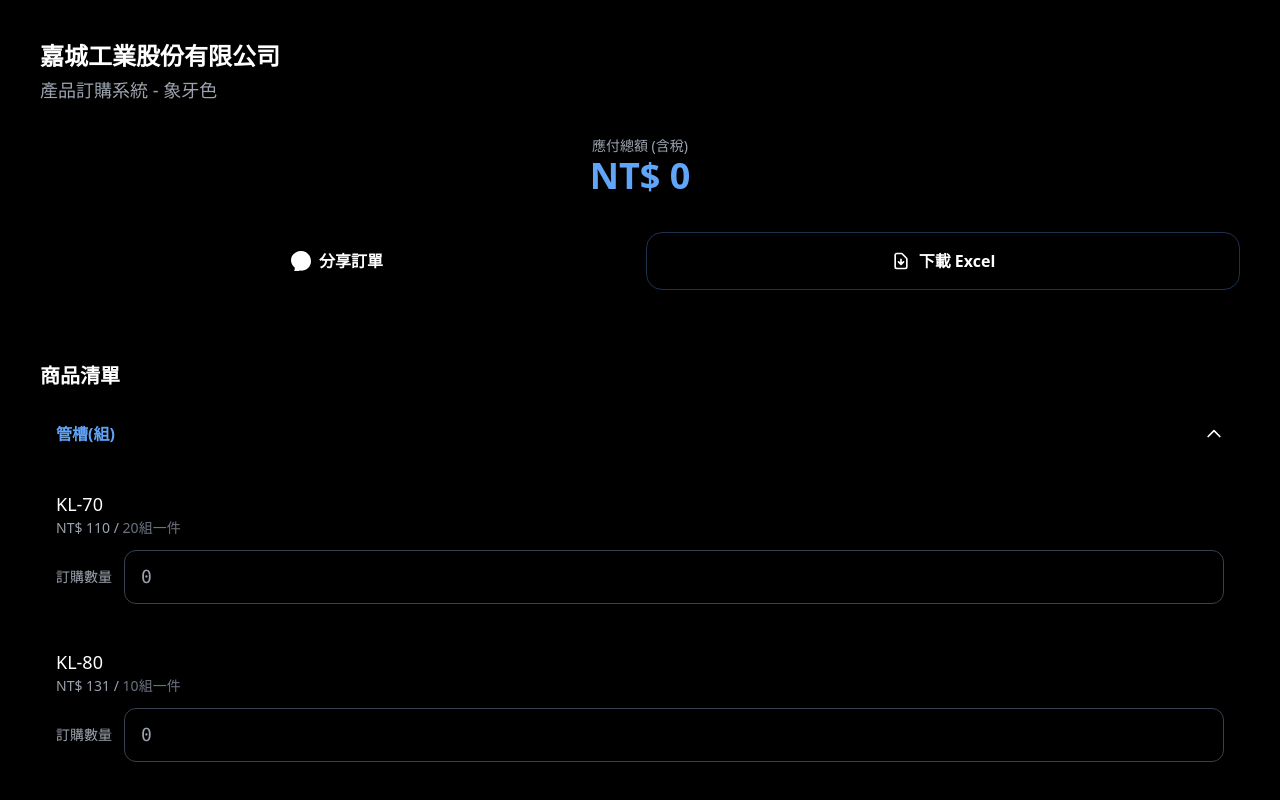
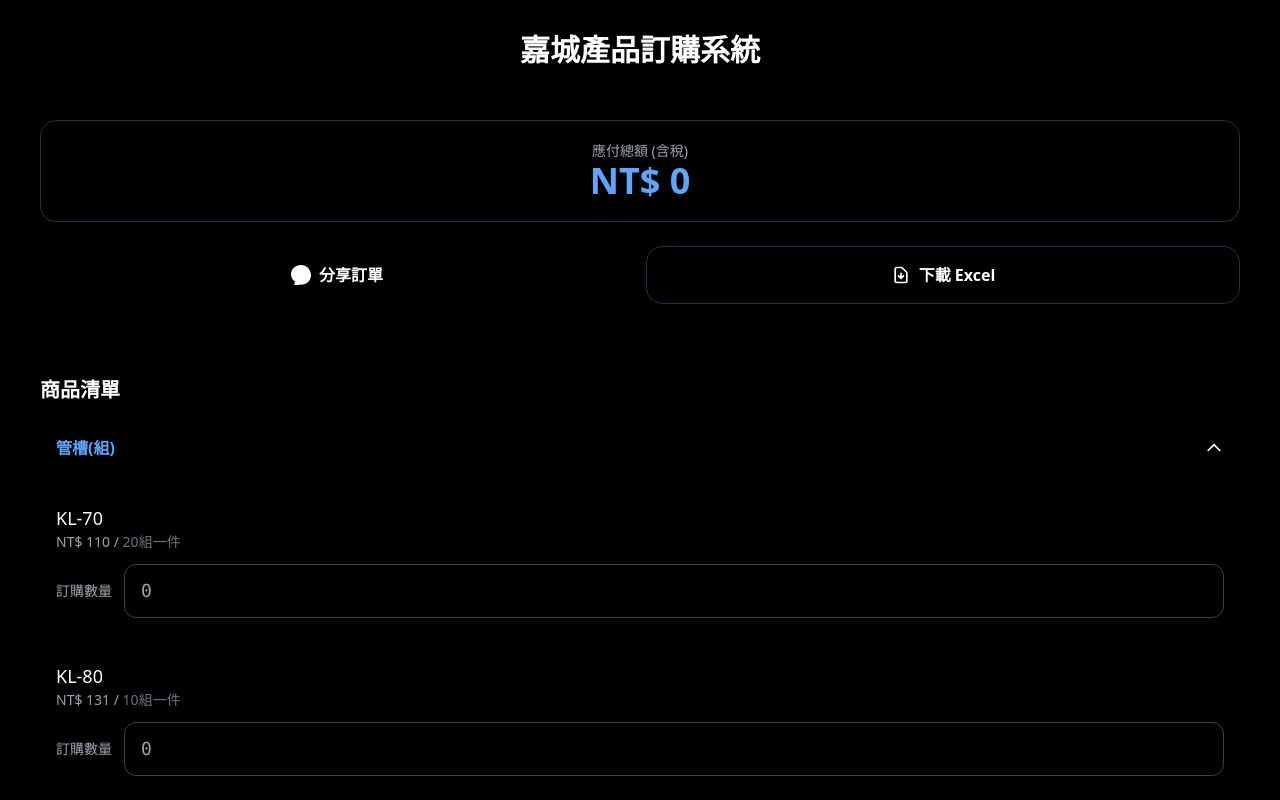
Before and after one commit to mkcr0514/jiacheng-order-system, a React (Vite) app: page / in a window 1280 px wide. Shown: the top 800 px of the page. Built offline with nearby package versions, Linux system fonts and the light colour scheme.

Commit message:
更新UI風格-加入框線

```diff
--- a/src/App.jsx
+++ b/src/App.jsx
@@ -266,34 +266,34 @@ const ProductOrderSystem = () => {
     // 主背景：使用極深色背景（請確保您的 body 設置了 #0a0a0a 或 bg-black）
     <div className="min-h-screen bg-black text-white p-4">
       <div className="max-w-7xl mx-auto">
-        {/* 頂部總覽卡片 */}
+        {/* 標題區塊：置中 */}
+        <div className="p-4 pb-6 text-center">
+            <h1 className="text-3xl font-extrabold text-white mb-1">嘉城產品訂購系統</h1>
+        </div>
+
+        {/* 頂部總覽卡片 - 使用 glass-card 增加明顯區隔 */}
         <div className="glass-card rounded-3xl shadow-2xl p-6 mb-6">
-          <h1 className="text-2xl font-bold text-white mb-1">嘉城工業股份有限公司</h1>
-          <h2 className="text-lg text-gray-400 mb-4">產品訂購系統 - 象牙色</h2>
 
-          {/* 總計金額區塊 - 採用玻璃卡片風格 */}
-          <div className="glass-card p-4 rounded-2xl mb-5 text-center">
+          {/* 總計金額區塊 - 獨立的玻璃卡片，加強邊框強調 */}
+          <div className="glass-card p-5 rounded-2xl mb-6 text-center border border-blue-400/30">
             <div className="text-sm text-gray-400">應付總額 (含稅)</div>
-            {/* 數字使用藍色漸變效果，模仿範例中的強調色 */}
             <div className="text-4xl font-extrabold text-blue-400">NT$ {calculations.grandTotal.toLocaleString()}</div>
           </div>
 
-          {/* 訂購明細區塊 - 摺疊設計 */}
+          {/* 訂購明細區塊 - 摺疊設計，內建玻璃卡片 */}
           {Object.keys(orders).some(key => orders[key]?.quantity > 0) && (
-            <div className="glass-card rounded-2xl mb-6 overflow-hidden border-none">
+            <div className="glass-card rounded-2xl mb-6 overflow-hidden"> {/* 外框已經有 glass-card */}
               <button
                 onClick={() => setIsDetailOpen(!isDetailOpen)}
-                // 按鈕使用柔和的 glass-button 樣式
-                className="w-full p-4 flex justify-between items-center transition glass-button bg-transparent border-t border-b border-white/10 hover:bg-white/10"
+                // 使用 primary-button-style 的背景，但略微柔和
+                className="w-full p-4 flex justify-between items-center transition bg-white/5 hover:bg-white/10 border-b border-white/10"
               >
                 <div className="flex items-center gap-2">
                   <h3 className="text-lg font-semibold text-white">訂購明細</h3>
-                  {/* 使用強調色標籤 */}
                   <span className="bg-blue-500/30 text-blue-300 text-xs font-bold px-3 py-1 rounded-full border border-blue-500/50">
                     {Object.keys(orders).filter(key => orders[key]?.quantity > 0).length} 項
                   </span>
                 </div>
-                {/* 箭頭顏色調整 */}
                 <svg
                   className={`w-6 h-6 text-blue-400 transition-transform ${isDetailOpen ? 'rotate-180' : ''}`}
                   fill="none"
@@ -305,8 +305,8 @@ const ProductOrderSystem = () => {
               </button>
 
               {isDetailOpen && (
-                // 明細內容區塊
-                <div className="px-4 py-4 max-h-96 overflow-y-auto bg-black/50">
+                // 明細內容區塊，使用深色背景作為內容區隔
+                <div className="px-4 py-4 max-h-96 overflow-y-auto bg-black/50 space-y-3">
                   {Object.entries(
                     products.reduce((acc, product, index) => {
                       const order = orders[index];
@@ -319,15 +319,14 @@ const ProductOrderSystem = () => {
                       return acc;
                     }, {})
                   ).map(([category, items]) => (
-                    <div key={category} className="mb-4">
-                      {/* 類別標題 */}
+                    <div key={category} className="mt-3">
                       <div className="text-sm font-semibold text-gray-400 mb-2 px-2">{category}</div>
                       <div className="space-y-2">
                         {items.map(({ name, price, order, index }) => {
                           const amount = order.discount > 0 ? order.discount : price * order.quantity;
                           return (
-                            // 單項明細卡片
-                            <div key={index} className="glass-button p-3 rounded-xl border border-white/5 hover:border-blue-400/50">
+                            // 單項明細卡片: 使用 glass-button 樣式作為獨立物件
+                            <div key={index} className="glass-button p-3 rounded-xl hover:border-blue-400/50">
                               <div className="flex justify-between items-start mb-1">
                                 <div className="font-semibold text-white text-base flex-1">{name}</div>
                                 <div className="text-xl font-bold text-blue-400 ml-3">×{order.quantity}</div>
@@ -351,7 +350,6 @@ const ProductOrderSystem = () => {
           <div className="grid grid-cols-1 sm:grid-cols-2 gap-3">
             <button
               onClick={shareToLine}
-              // 使用自定義漸變樣式
               className="primary-button-style font-bold py-4 px-4 rounded-2xl flex items-center justify-center gap-2"
             >
               <svg className="w-5 h-5" fill="currentColor" viewBox="0 0 24 24">
@@ -361,7 +359,6 @@ const ProductOrderSystem = () => {
             </button>
             <button
               onClick={exportToExcel}
-              // 使用 glass-button-style 作為次要/下載按鈕
               className="glass-button font-bold py-4 px-4 rounded-2xl flex items-center justify-center gap-2 border border-blue-400/30 hover:bg-white/10"
             >
               <svg className="w-5 h-5" fill="none" stroke="currentColor" viewBox="0 0 24 24">
@@ -372,7 +369,7 @@ const ProductOrderSystem = () => {
           </div>
         </div>
 
-        {/* 商品清單區塊 */}
+        {/* 商品清單主區塊 - 使用 glass-card */}
         <div className="glass-card rounded-3xl shadow-2xl p-6">
           <h3 className="text-xl font-bold text-white mb-4">商品清單</h3>
 
@@ -380,8 +377,8 @@ const ProductOrderSystem = () => {
             <div key={category} className="mb-4">
               <button
                 onClick={() => toggleCategory(category)}
-                // 類別標題按鈕，使用 glass-button 柔和背景
-                className="w-full flex justify-between items-center text-base font-semibold text-white glass-button p-4 rounded-2xl mb-3 transition"
+                // 類別標題按鈕，使用 glass-button 作為獨立元件
+                className="w-full flex justify-between items-center text-base font-semibold text-white glass-button p-4 rounded-2xl mb-3 transition hover:border-white/20"
               >
                 <span className="text-blue-400">{category}</span>
                 <svg
@@ -395,14 +392,15 @@ const ProductOrderSystem = () => {
               </button>
 
               {openCategories[category] && (
+                // 增加 list item 的間距 (space-y-3)
                 <div className="space-y-3">
                   {items.map(({ index, name, color, price, package: pkg }) => {
                     const order = orders[index] || {};
                     const amount = order.quantity ? price * order.quantity : 0;
 
                     return (
-                      // 單項商品卡片
-                      <div key={index} className="glass-card rounded-xl p-4 border-none hover:border-white/20">
+                      // 單項商品卡片 - 使用 glass-card 類別來提供背景模糊和邊框
+                      <div key={index} className="glass-card rounded-xl p-4 transition-all hover:border-blue-500/50">
                         <div className="flex justify-between items-start mb-3">
                           <div className="flex-1">
                             <div className="font-medium text-white text-lg">{name}</div>
@@ -411,20 +409,19 @@ const ProductOrderSystem = () => {
                           {amount > 0 && (
                             <div className="text-right ml-2">
                               <div className="text-xs text-gray-500">小計</div>
-                              {/* 小計金額使用藍色高亮 */}
                               <div className="font-semibold text-blue-400 text-lg">NT$ {amount.toLocaleString()}</div>
                             </div>
                           )}
                         </div>
                         {/* 數量輸入區塊 */}
                         <div className="flex items-center gap-3 mt-3">
-                          <label className="text-sm text-gray-400 font-medium">訂購數量</label>
+                          <label className="text-sm text-gray-400 font-medium whitespace-nowrap">訂購數量</label>
                           <input
                             type="number"
                             min="0"
                             value={order.quantity || ''}
                             onChange={(e) => handleQuantityChange(index, e.target.value)}
-                            // 輸入框樣式調整為深色玻璃背景，聚焦時使用藍色邊框
+                            // 輸入框使用深色半透明背景
                             className="flex-1 px-4 py-3 bg-black/50 text-white border border-gray-700 rounded-xl focus:ring-1 focus:ring-blue-500 focus:border-blue-500 transition-all text-lg font-mono outline-none"
                             placeholder="0"
                           />
@@ -438,11 +435,10 @@ const ProductOrderSystem = () => {
           ))}
         </div>
 
-        {/* 回到頂部按鈕 - 圓形、藍色高光、固定位置 */}
+        {/* 回到頂部按鈕 */}
         {showScrollTop && (
           <button
             onClick={scrollToTop}
-            // 使用 primary-button-style 的圓形按鈕
             className="fixed bottom-6 right-6 p-4 primary-button-style rounded-full shadow-2xl transition-all transform hover:scale-110 z-50 focus:outline-none focus:ring-4 focus:ring-blue-400/50"
             aria-label="回到頂部"
           >
```
